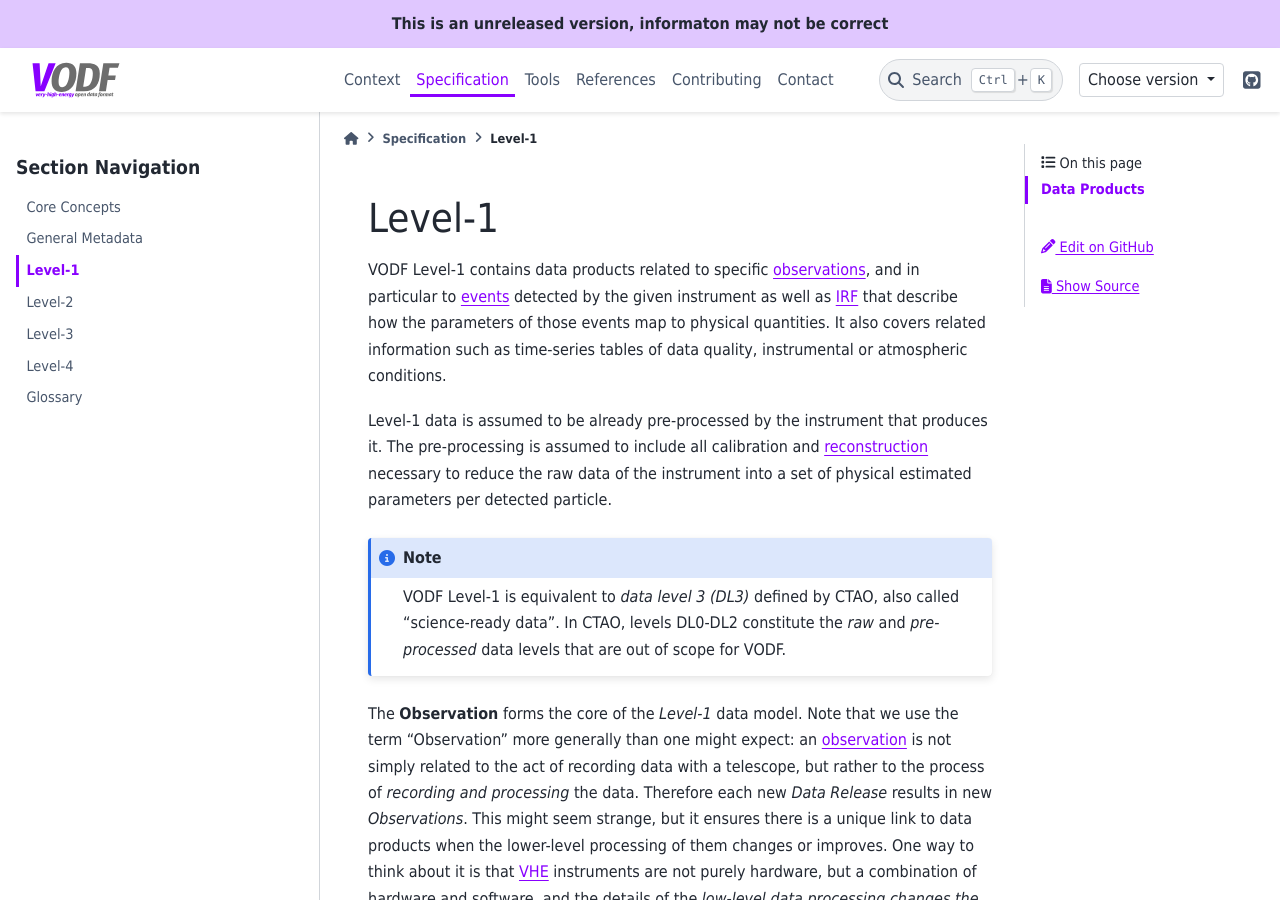
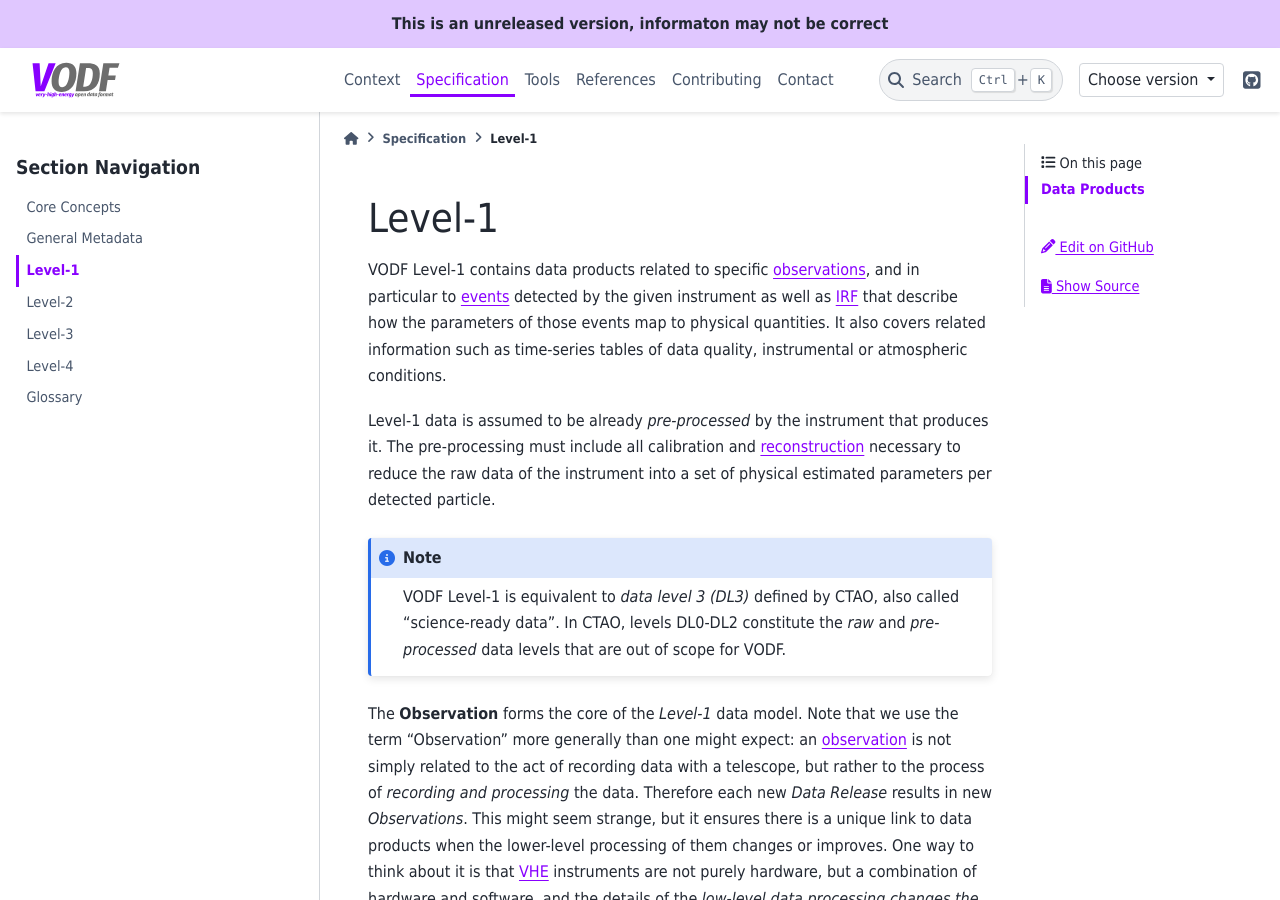
Before and after one commit to VODF/vodf-docs, a Sphinx documentation site: the page built from source/specification/level-1/index.rst, in a window 1280 px wide and 900 px high. Built offline with Sphinx 7.4.7 and the PyData theme 0.15.4, drawn with Linux system fonts in a browser that asks for light colours.

Commit message:
fixed some link complaints

```diff
--- a/source/specification/glossary.rst
+++ b/source/specification/glossary.rst
@@ -22,7 +22,7 @@ Glossary
 
     observation
       From a conceptual standpoint, an observation is the act of recording data
-      with a telescope, including relevant data processing. For VODF `Level-1`,
+      with a telescope, including relevant data processing. For VODF Level-1,
       it is also the minimal set of data that a user can fetch to perform a
       science analysis.
 
--- a/source/specification/level-1/index.rst
+++ b/source/specification/level-1/index.rst
@@ -8,8 +10,8 @@ of those events map to physical quantities. It also covers related information
 such as time-series tables of data quality, instrumental or atmospheric
 conditions.
 
-Level-1 data is assumed to be already pre-processed by the instrument that
-produces it. The pre-processing is assumed to include all calibration and
+Level-1 data is assumed to be already *pre-processed* by the instrument that
+produces it. The pre-processing must include all calibration and
 :term:`reconstruction` necessary to reduce the raw data of the instrument into a
 set of physical estimated parameters per detected particle.
 
```
Also changed, not shown: other parts of source/specification/level-1/index.rst (+2 -0 lines).
